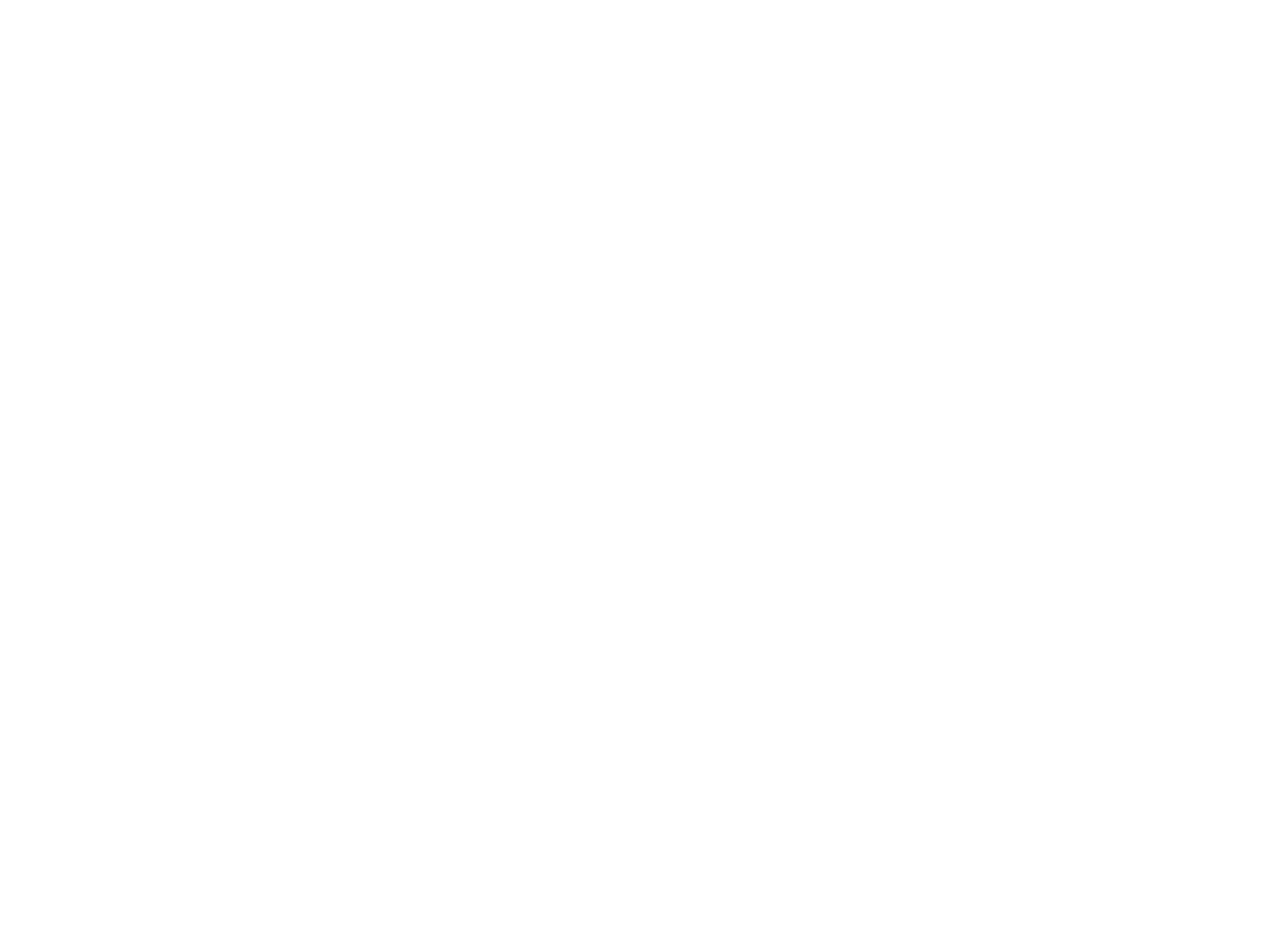
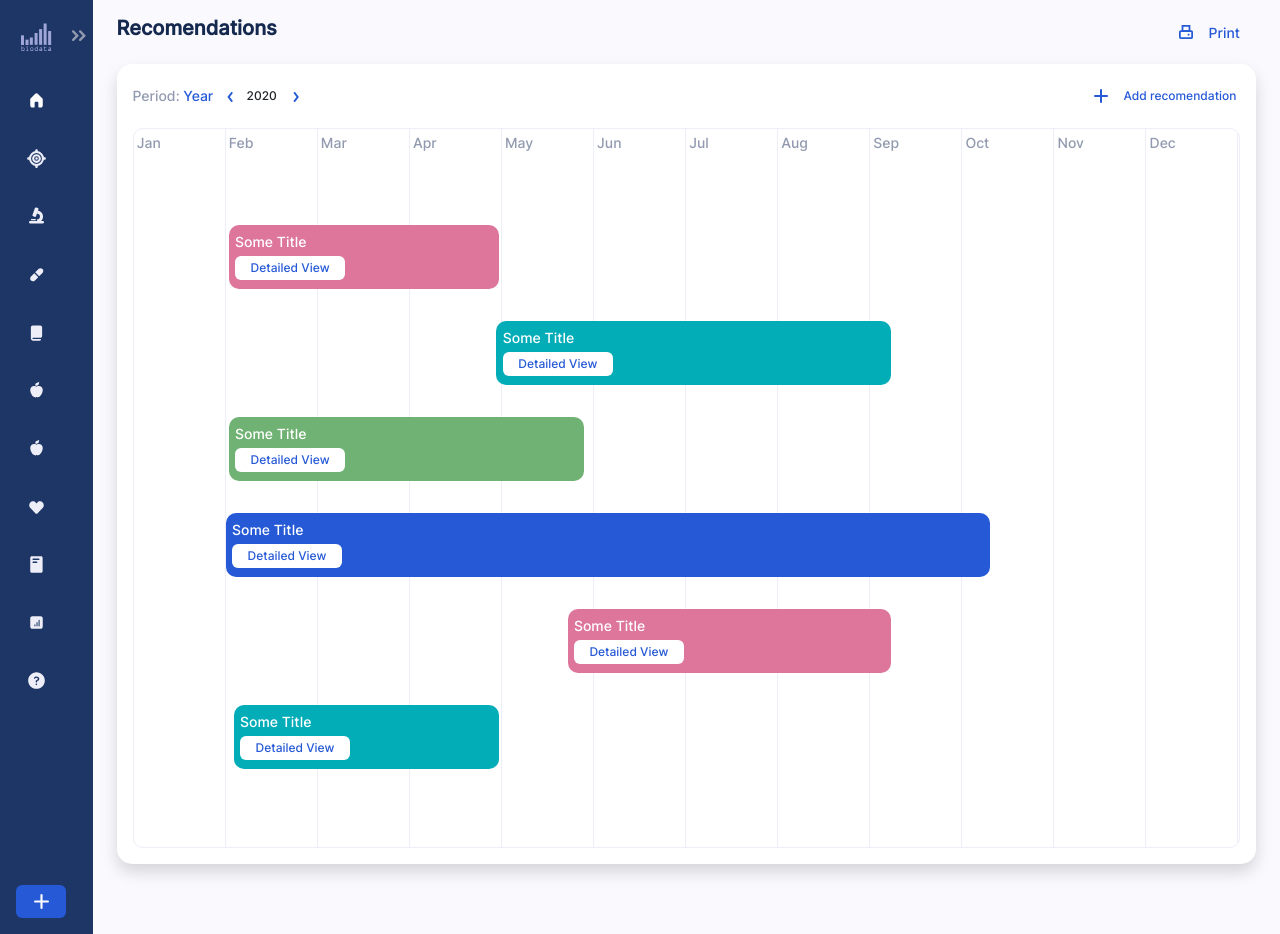
Before and after one commit to hariprasad9899/react-dev-task, a React (Vite) app: page /recomendations in a window 1280 px wide. Before the commit this address had no page. Before the commit the page ends 800 px from the top, so only its background shows below. Built offline with nearby package versions, Linux system fonts and the light colour scheme.

Commit message:
dev added routes for scheduler and drilled component

```diff
--- a/src/components/NavMenu.tsx
+++ b/src/components/NavMenu.tsx
@@ -1,12 +1,20 @@
+import { useNavigate } from "react-router";
+
 interface NavMenuType {
     navMenuTitle: string;
     navMenuIcon: string
+    navRoute:string
 }
 
-export function NavMenu({navMenuTitle, navMenuIcon}:NavMenuType) {
+export function NavMenu({navMenuTitle, navMenuIcon, navRoute}:NavMenuType) {
+
+    const navigate = useNavigate()
+    const handleNavigation= () => {
+        navigate(`/${navRoute}`)
+    }
 
     return (
-        <div className='navmenu'>
+        <div className='navmenu' onClick={handleNavigation}>
             <img src={navMenuIcon} alt="" className='navmenu-icon' />
             <div className='navmenu-title'>{navMenuTitle}</div>
         </div>
--- a/src/components/SchedulerCard.tsx
+++ b/src/components/SchedulerCard.tsx
@@ -1,3 +1,4 @@
+import { useNavigate } from "react-router";
 import { getDateDifference } from "../utils/getDateDifference";
 interface SchedulerCardType {
     fromDate: number,
@@ -6,6 +7,7 @@
 }
 
 export function SchedulerCard({ fromDate, toDate, cardIndex }: SchedulerCardType) {
+    const navigate = useNavigate()
     const dateInfoObj = getDateDifference(fromDate, toDate);
 
     if (!dateInfoObj) {
@@ -25,6 +27,10 @@
 
     const bgColors = ["#2559D6","#DE769C","#03ADB8","#70B273"]
 
+    const handleDetailedViewClick = () => {
+        navigate(`/recomendations/drilled-list`)
+    }
+
     return (
         <div className="scheduler-card"
             style={{
@@ -34,7 +40,7 @@
                 backgroundColor: `${bgColors[cardIndex % bgColors.length]}`
             }}>
             <div>Some Title</div>
-            <button className="btn detailed-view-btn">Detailed View</button>
+            <button className="btn detailed-view-btn" onClick={handleDetailedViewClick}>Detailed View</button>
         </div>
     );
 }
--- a/src/components/SchedulerComponent.tsx
+++ b/src/components/SchedulerComponent.tsx
@@ -47,22 +47,24 @@
         },
     ];
 
-    useEffect(() => {
+    // useEffect(() => {
 
-        const apiData = async (timestampOfYear:any) => {
-            try {
-                const apiRes = await getUserRecomendation(timestampOfYear.startTimestamp,timestampOfYear.endTimestamp)
-                console.log(apiRes);
-                const { userRecommendations } = apiRes
-                setUserRecomendations(userRecommendations)
-            } catch(err) {
-                console.log(err);
-            }
-        }
-        const timestampOfYear = getDateTimestampForYear(recomendationYear)
-        apiData(timestampOfYear)
+    //     const apiData = async (timestampOfYear:any) => {
+    //         console.log();
 
-    },[recomendationYear])
+    //         try {
+    //             const apiRes = await getUserRecomendation(timestampOfYear.startTimestamp,timestampOfYear.endTimestamp)
+    //             console.log(apiRes);
+    //             const { userRecommendations } = apiRes
+    //             setUserRecomendations(userRecommendations)
+    //         } catch(err) {
+    //             console.log(err);
+    //         }
+    //     }
+    //     const timestampOfYear = getDateTimestampForYear(recomendationYear)
+    //     apiData(timestampOfYear)
+
+    // },[recomendationYear])
 
     useEffect(() => {
         console.log(userRecomendations);
--- a/src/data/navMenuData.ts
+++ b/src/data/navMenuData.ts
@@ -13,51 +13,63 @@
 interface NavMenuDataType {
     navMenuTitle: string;
     navMenuImg:string;
+    navRoute:string;
 }
 
 export const navMenuData:NavMenuDataType[] = [
     {
         navMenuTitle: "Monitoring",
-        navMenuImg: MonitorIcon
+        navMenuImg: MonitorIcon,
+        navRoute: "monitor",
     },
     {
         navMenuTitle: "Goals and quests",
-        navMenuImg: GoalsIcon
+        navMenuImg: GoalsIcon,
+        navRoute: "goals"
     },
     {
         navMenuTitle: "Biomarkers",
-        navMenuImg: BioMarkers
+        navMenuImg: BioMarkers,
+        navRoute:"biomakers",
     },
     {
         navMenuTitle: "Recomendations",
-        navMenuImg: RecomendationsIcon
+        navMenuImg: RecomendationsIcon,
+        navRoute:"recomendations"
     },
     {
         navMenuTitle: "Medical Records",
-        navMenuImg: RecordsIcon
+        navMenuImg: RecordsIcon,
+        navRoute: "medical-records",
     },
     {
         navMenuTitle: "Nutrition",
-        navMenuImg: NutritionIcon
+        navMenuImg: NutritionIcon,
+        navRoute:"nutrition"
     },
     {
         navMenuTitle: "Genetics",
-        navMenuImg: GeneticsIcon
+        navMenuImg: GeneticsIcon,
+        navRoute:"genetics",
     },
     {
         navMenuTitle: "Organs and system",
-        navMenuImg: OrgansIcon
+        navMenuImg: OrgansIcon,
+        navRoute:"organs"
     },
     {
         navMenuTitle: "Files",
-        navMenuImg: FilesIcon
+        navMenuImg: FilesIcon,
+        navRoute:"files",
     },
     {
         navMenuTitle: "Infographics",
-        navMenuImg: InfographicsIcon
+        navMenuImg: InfographicsIcon,
+        navRoute:"infographics"
     },
     {
         navMenuTitle: "FAQ",
-        navMenuImg: FaqIcons
+        navMenuImg: FaqIcons,
+        navRoute:"faq"
     }
 ]
--- a/src/layout/Mainbar.tsx
+++ b/src/layout/Mainbar.tsx
@@ -1,13 +1,17 @@
+import { useEffect } from "react";
 import { DrillDownComponent } from "../components/DrillDownComponent";
 import { SchedulerComponent } from "../components/SchedulerComponent";
+import { getUserRecomendation } from "../services/getUserRecomendation";
+import { Outlet } from "react-router";
 
 export function Mainbar() {
 
+
     return (
-        // <div className="mainbar-layout">
-        //     <SchedulerComponent />
-        // </div>
-            <DrillDownComponent/>
+        <div className="mainbar-layout">
+            <Outlet />
+        </div>
+
     )
 
 }
--- a/src/layout/Sidebar.tsx
+++ b/src/layout/Sidebar.tsx
@@ -39,7 +39,7 @@
 
             <div className='sidebar-menu'>
                 {navMenuData.length > 0 && navMenuData.map((menuItemData) => {
-                    return <NavMenu key={nanoid()} navMenuTitle = {menuItemData?.navMenuTitle} navMenuIcon={menuItemData?.navMenuImg} />
+                    return <NavMenu key={nanoid()} navMenuTitle = {menuItemData?.navMenuTitle} navRoute={menuItemData.navRoute} navMenuIcon={menuItemData?.navMenuImg} />
                 })}
             </div>
 
--- a/src/routers/Routers.tsx
+++ b/src/routers/Routers.tsx
@@ -1,11 +1,15 @@
 import {Route, Routes} from 'react-router'
 import { IndexLayout } from '../layout/IndexLayout'
+import { SchedulerComponent } from '../components/SchedulerComponent'
+import { DrillDownComponent } from '../components/DrillDownComponent'
 
 export function Routers() {
 
     return (
         <Routes>
             <Route path='/' element={<IndexLayout />}>
+                <Route path='/recomendations' element={<SchedulerComponent />}></Route>
+                <Route path='/recomendations/drilled-list' element={<DrillDownComponent />}></Route>
 
             </Route>
         </Routes>
--- a/src/services/getUserRecomendation.ts
+++ b/src/services/getUserRecomendation.ts
@@ -3,6 +3,8 @@
 export const getUserRecomendation = async (dateFrom:number, dateTo:number) => {
     try {
         const res = await apiUrl.get(`/user-recommendation/get-list?dateFrom=${dateFrom}&dateTo=${dateTo}&postProcessing=false`)
+        console.log(res);
+
         return res.data
     } catch(err) {
         return null
--- a/src/styles/indexlayout.css
+++ b/src/styles/indexlayout.css
@@ -28,6 +28,8 @@
 .mainbar-layout {
     /* margin-left: 200px; */
     padding: 1rem;
+    padding-left: 1.5rem;
+    padding-right: 1.5rem;
 }
 
 .sidebar-hidden {
```
